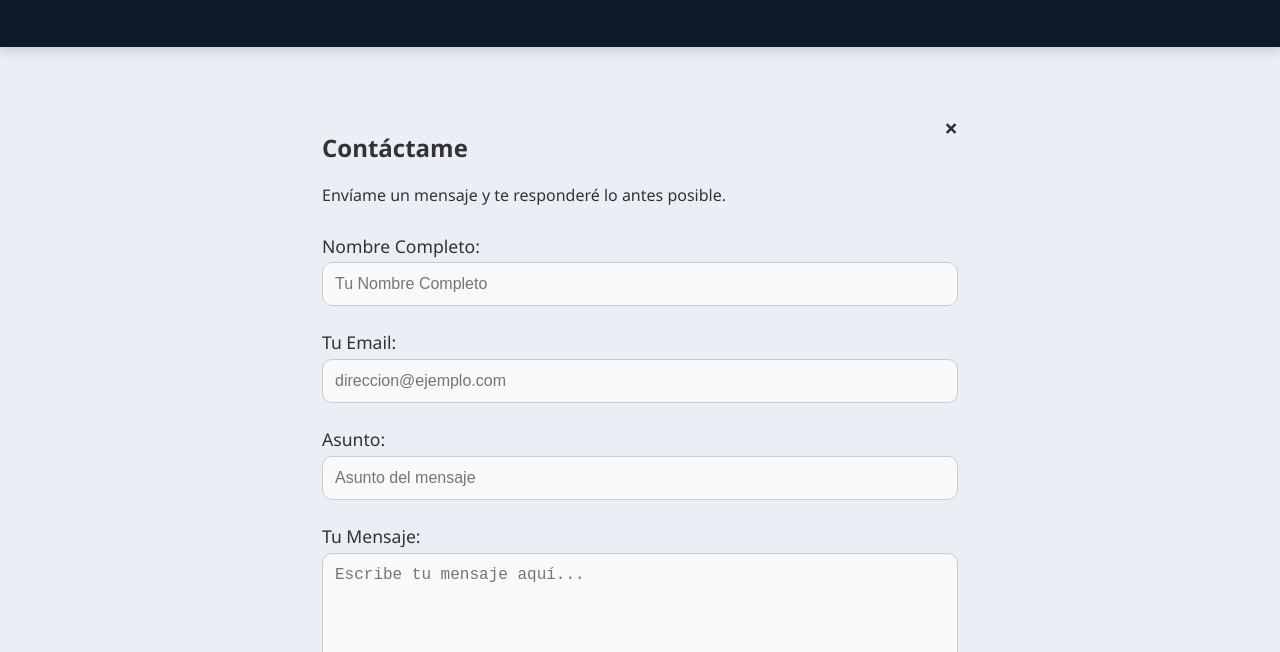
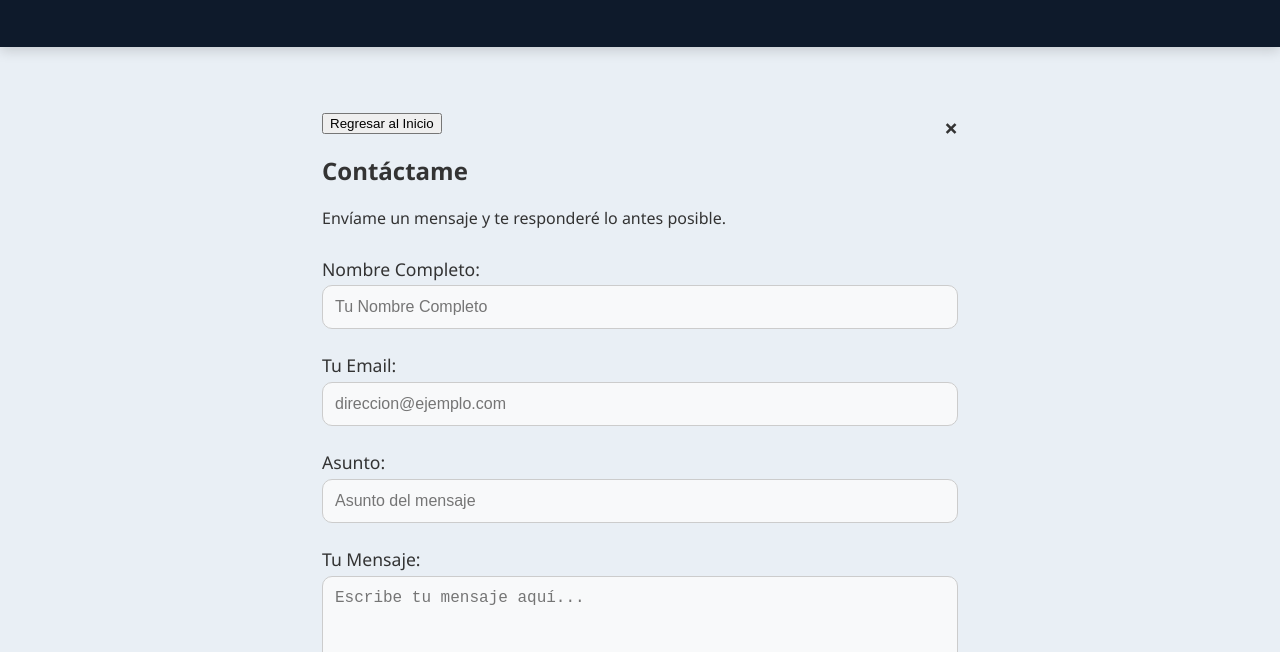
Before and after one commit to SPYRITCORP/Spyritcorp, a plain HTML site: page servicios.html in a window 1280 px wide. Shown: the part 148-800 px from the top of the page. Drawn offline with Linux system fonts and the light colour scheme.

Commit message:
Update servicios.html

```diff
--- a/servicios.html
+++ b/servicios.html
@@ -16,6 +16,7 @@
     <div id="contact-form-modal" class="contact-modal">
       <div class="contact-modal-content">
         <span class="close-contact-modal" id="close-contact-modal-btn">&times;</span>
+                  <button onclick="window.location.href='index.html'">Regresar al Inicio</button>
         <h2>Contáctame</h2>
         <p>Envíame un mensaje y te responderé lo antes posible.</p>
 
```
